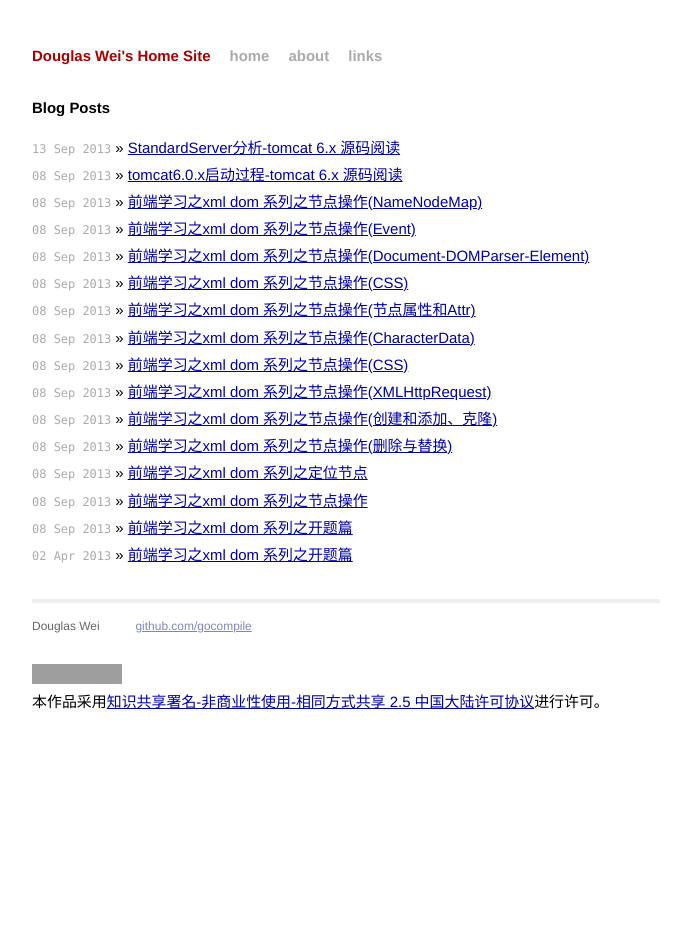
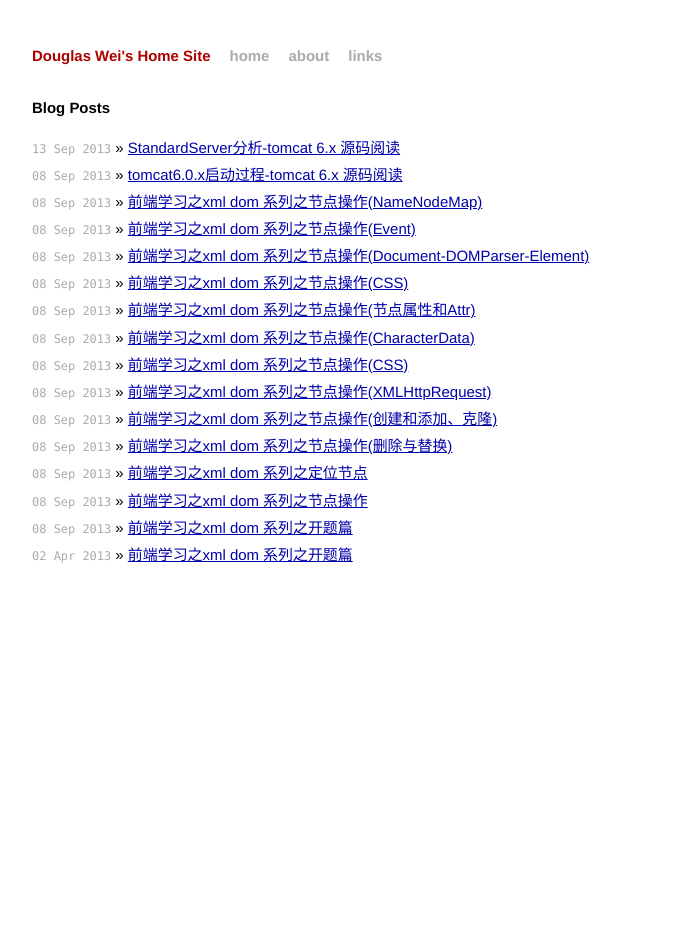
Before and after one commit to gocompile/blogsite, a Jekyll site: the page built from index.html, in a window 1280 px wide. Shown: the whole page, without its empty margins (294-985 px from the left). Built offline with Jekyll 4.4.1, drawn with Linux system fonts in a browser that asks for light colours; nearby versions of some CDN libraries; Markdown is read by kramdown in place of the engine named in the settings; comment, search, counter and statistics services are not loaded; grey boxes are pictures that could not be loaded.

Commit message:
Update default.html

```diff
--- a/_layouts/default.html
+++ b/_layouts/default.html
@@ -52,27 +52,6 @@ var duoshuoQuery = {short_name:"budingge"};
 		|| document.getElementsByTagName('body')[0]).appendChild(ds);
 	})();
 	</script>
-<!-- Duoshuo Comment END -->
-          <div class="footer">
-            <div class="contact">
-              <p>
-                Douglas Wei<br />
-              </p>
-            </div>
-            <div class="contact">
-              <p>
-                <a href="https://github.com/gocompile">github.com/gocompile</a><br />
-              </p>
-            </div>
-          </div>
-          <div class="license">
-            <div class="license">
-                <p>
-                  <a rel="license" href="http://creativecommons.org/licenses/by-nc-sa/2.5/cn/"><img alt="知识共享许可协议" style="border-width:0" src="http://i.creativecommons.org/l/by-nc-sa/2.5/cn/88x31.png" /></a><br />本作品采用<a rel="license" href="http://creativecommons.org/licenses/by-nc-sa/2.5/cn/">知识共享署名-非商业性使用-相同方式共享 2.5 中国大陆许可协议</a>进行许可。
-                </p>
-            </div>
-          </div>
-        </div>
 
          <!--qq统计
         <script type="text/javascript" src="http://tajs.qq.com/stats?sId=27281197" charset="UTF-8"></script>
```
